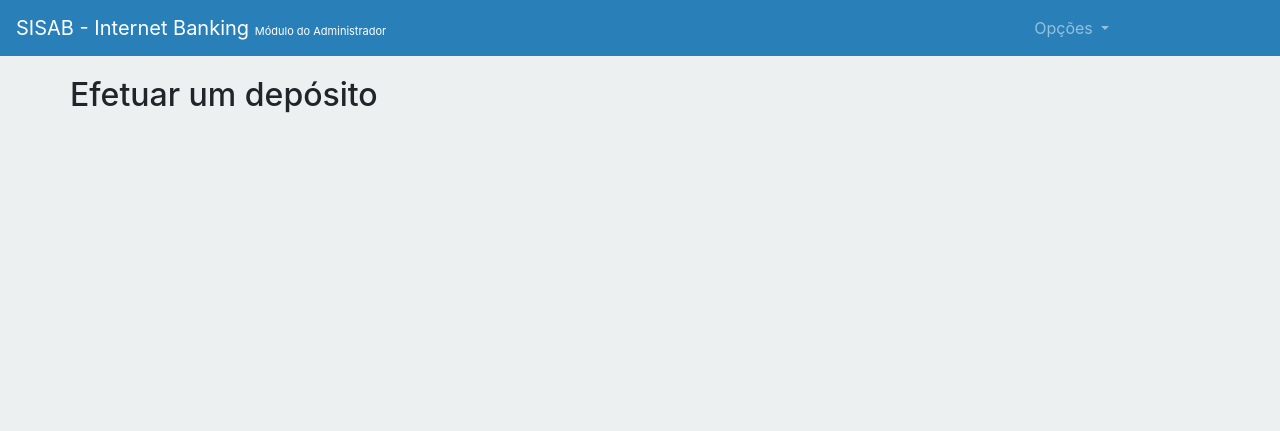
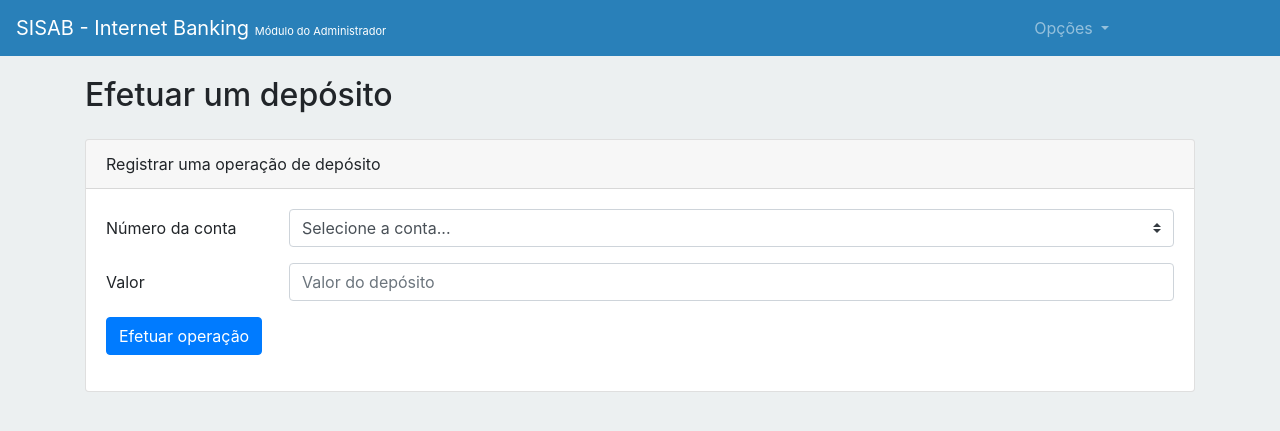
Before and after one commit to juniorsilva42/sisab, a PHP site: page /sisab/contas/deposito in a window 1280 px wide. Shown: the top 431 px of the page. Run offline with PHP 8.4, Linux system fonts and the light colour scheme; data that the repository does not hold is empty; some libraries are stand-ins or nearby versions.

Commit message:
página da operação de deposito finalizada.

```diff
--- a/App/Controllers/ContasController.php
+++ b/App/Controllers/ContasController.php
@@ -61,7 +61,11 @@ class ContasController extends \Core\Controller {
     }
 
     public function depositoAction () {
-        View::renderTemplate('Contas/deposito/index');
+        $contas = ContasModel::getAll();
+
+        View::renderTemplate('Contas/deposito/index', [
+            'contas' => $contas
+        ]);
     }
 
     public function transferenciaAction () {
--- a/App/Views/Contas/deposito/index.twig
+++ b/App/Views/Contas/deposito/index.twig
@@ -7,11 +7,54 @@
     {% include "partials/header.twig" %}
 
     <div class="container">
-        <div class="row">
 
-            <h2 class="h2-heading">Efetuar um depósito</h2>
+        <h2 class="h2-heading">Efetuar um depósito</h2>
 
-        </div> <!--row-->
+        <div class="card">
+
+            <div class="card-header">Registrar uma operação de depósito</div>
+
+            <div class="card-body">
+
+                <form class="needs-validation" novalidate method="GET" action="{{ path }}contas/operacao">
+
+                    <div class="form-group row">
+                        <label for="selectAgencias" class="col-sm-2 col-form-label">Número da conta</label>
+                        <div class="col-sm-10">
+                            <select name="agencia" class="form-control custom-select" id="selectAgencias" required>
+                                <option selected>Selecione a conta...</option>
+                                {% for conta in contas %}
+                                    <option value="{{ conta.id }}">{{ conta.numero }} de {{ conta.nome_agencia }}</option>
+                                {% endfor %}
+                            </select>
+                        </div>
+                    </div>
+
+                    <div class="form-group row">
+                        <label for="inputValor" class="col-sm-2 col-form-label">Valor</label>
+                        <div class="col-sm-10">
+                            <input type="number" class="form-control" name="valor" id="inputValor" placeholder="Valor do depósito" required>
+                        </div>
+                        <div class="valid-feedback">
+                            Parece bom!
+                        </div>
+                        <div class="invalid-feedback">
+                            Digite um número válido
+                        </div>
+                    </div>
+
+                    <div class="form-group row">
+                        <div class="col-sm-10">
+                            <button class="btn btn-primary" type="submit">Efetuar operação</button>
+                        </div>
+                    </div>
+
+                </form>
+
+            </div> <!--card-body-->
+
+        </div> <!--card-->
+
     </div>
 
 {% endblock %}
```
